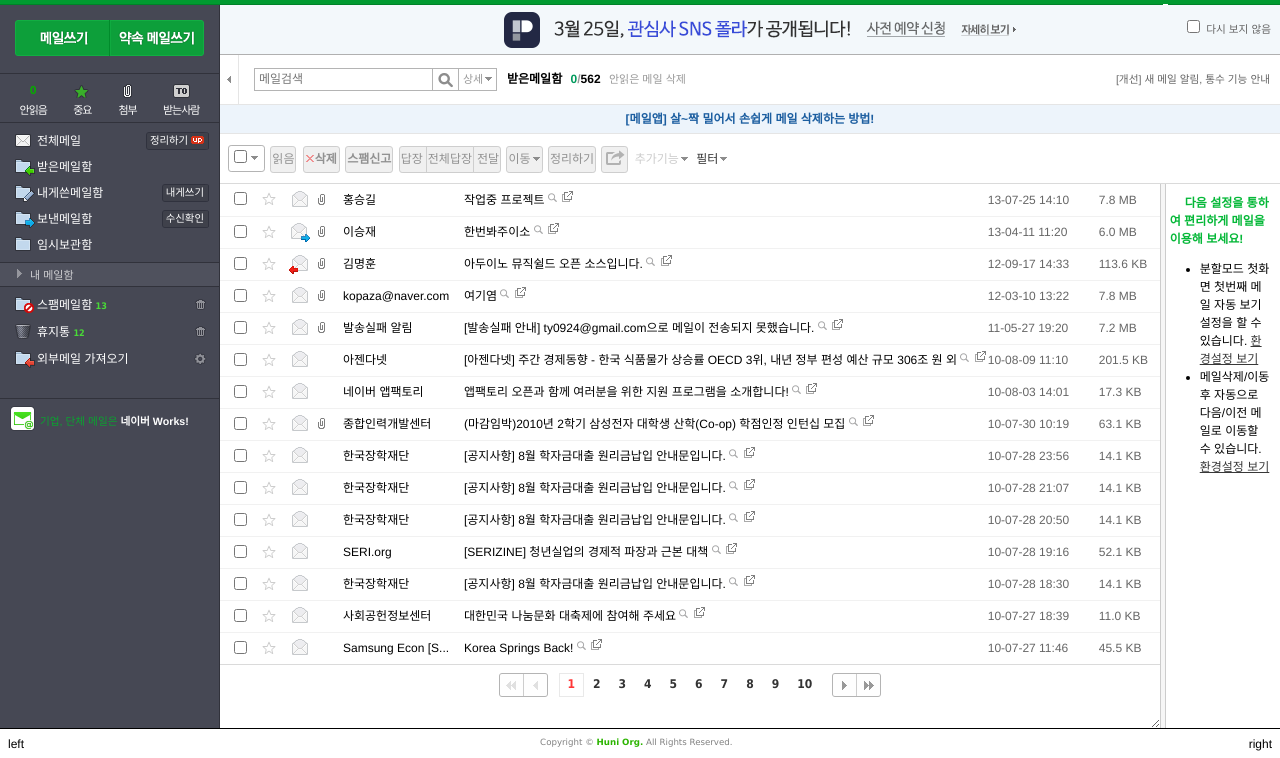
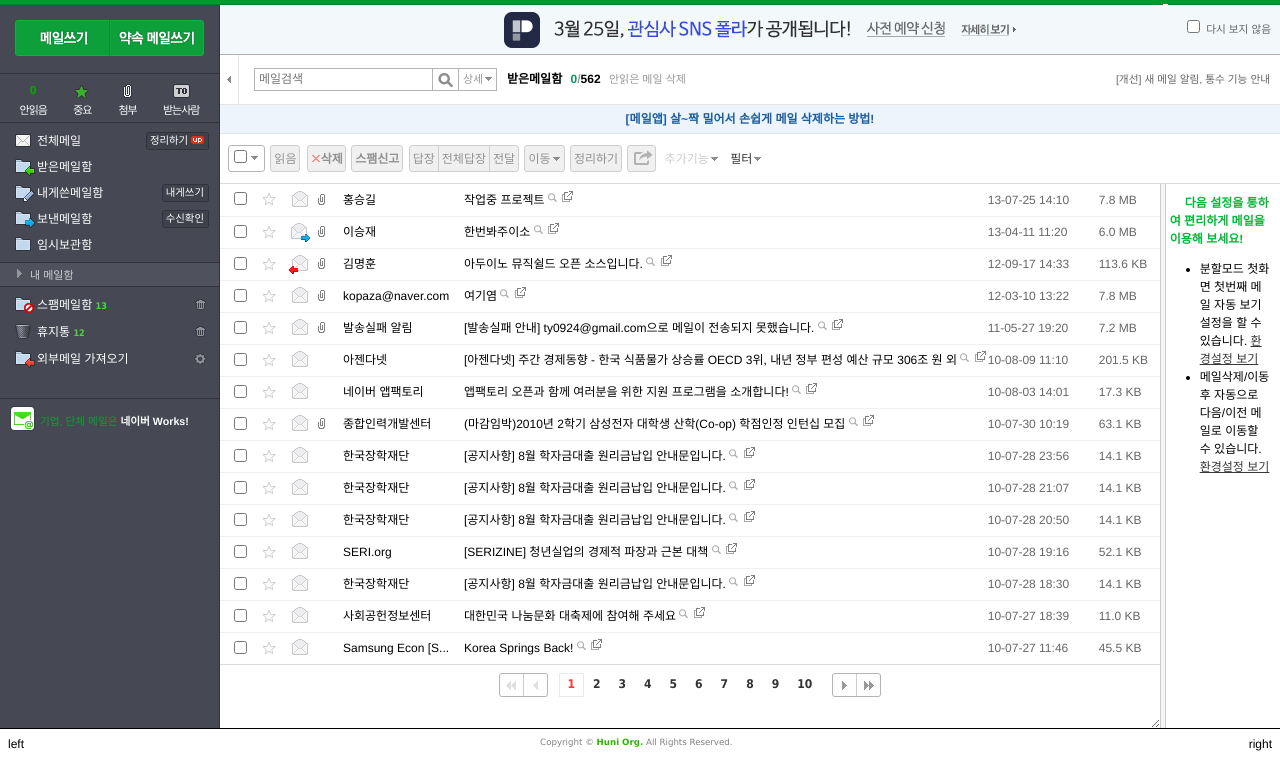
Before and after one commit to loslch/clone-naver-mail, a plain HTML site: page index.html in a window 1280 px wide. Shown: the part 42-800 px from the top of the page. Drawn offline with Linux system fonts and the light colour scheme.

Commit message:
change detail for chrome

```diff
--- a/style.css
+++ b/style.css
@@ -532,6 +532,7 @@
     height: 19px;
     line-height: 21px;
     padding-left: 4px;
+    vertical-align: middle;
     display: inline-block;
 }
 .container > .main > .search-bar > .wrapper > .search > .btn {
@@ -542,6 +543,7 @@
     width: 27px;
     height: 23px;
     margin-left: -1px;
+    vertical-align: middle;
     background: url("images/ico_mail_150224.png") no-repeat scroll 5px 4px transparent;
 }
 .container > .main > .search-bar > .wrapper > .search > .detail-button {
@@ -660,8 +662,8 @@
     border: 1px solid #B4B4B4;
     border-radius: 3.1px;
     height: 27px;
-    line-height: 24px;
-    padding: 0px 1px;
+    line-height: 26px;
+    padding: 0px 3px;
     overflow: visible;
     text-decoration: none;
     margin: 0px 2px 0px 0px;
```
